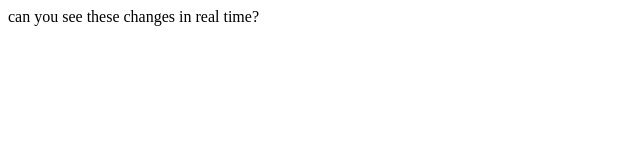
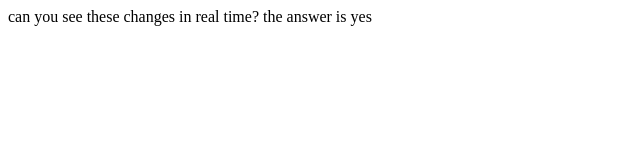
Before and after one commit to PneumaUlt/Classwork, a plain HTML site: page home.html in a window 1280 px wide. Shown: the whole page, without its empty margins (0-640 px from the left). Drawn offline with Linux system fonts and the light colour scheme.

Commit message:
Update home.html

```diff
--- a/home.html
+++ b/home.html
@@ -7,6 +7,6 @@
         <link href="https://fonts.googleapis.com/css2?family=Lexend:wght@100..900&display=swap" rel="stylesheet">
     </head>
     <body>
-        can you see these changes in real time?
+        can you see these changes in real time? the answer is yes
     </body>
 </html>
```
